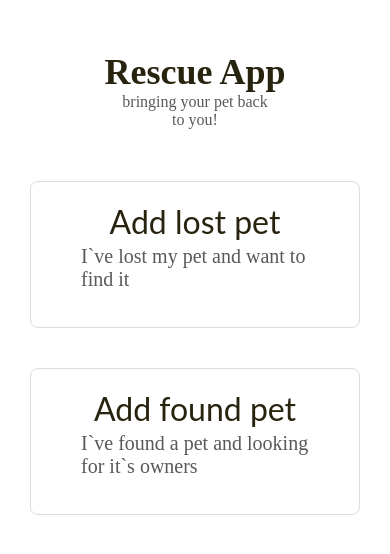
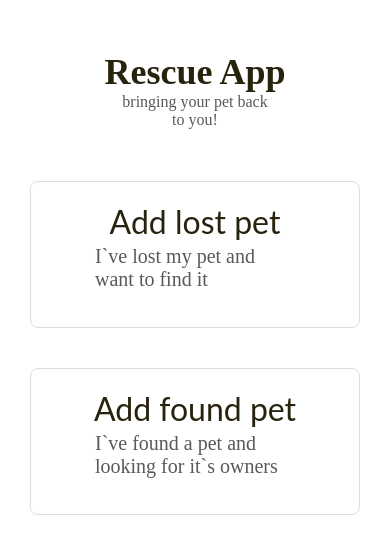
Before and after one commit to Valroshal/PetResqueFrontend, a React Native app: screen / in a window 390 px wide. Shown: the top 554 px of the page. Built offline with nearby package versions, Linux system fonts and the light colour scheme.

Commit message:
Touchable cards

```diff
--- a/src/containers/AddPetFirst/AddPetFirst.tsx
+++ b/src/containers/AddPetFirst/AddPetFirst.tsx
@@ -1,9 +1,16 @@
 import * as React from 'react';
-import {View} from "react-native";
+import {TouchableHighlight, TouchableOpacity, View} from "react-native";
 import TopLogo from "../components/TopLogo/TopLogo";
-import AddRemoveCard from "../components/AdddRemoveCard/AddRemoveCard";
+import AddRemoveCard from "./AdddRemoveCard/AddRemoveCard";
 
 const AddPetFirst = () => {
+    const lostPet = () => {
+        console.log("Clicked lost Pet");
+    }
+    const foundPet = () => {
+        console.log("Clicked FOUND Pet");
+    }
+
   return(
       <View style={{paddingHorizontal: 30, paddingTop: 46}}>
           <View style={{marginBottom: 52}}>
@@ -13,12 +20,16 @@ const AddPetFirst = () => {
                   <AddRemoveCard
                       upperText="Add lost pet"
                       lowerText="I`ve lost my pet and want to find it"
+                      onPress= {lostPet}
                   />
+
           </View>
+
           <View>
                   <AddRemoveCard
                       upperText="Add found pet"
                       lowerText="I`ve found a pet and looking for it`s owners"
+                      onPress={foundPet}
                   />
           </View>
       </View>
--- a/src/containers/components/AdddRemoveCard/AddRemoveCard.tsx
+++ b/src/containers/AddPetFirst/AdddRemoveCard/AddRemoveCard.tsx
@@ -1,6 +1,7 @@
 import * as React from 'react';
-import {StyleSheet, ViewStyle, TextStyle, Text, View} from 'react-native';
+import {StyleSheet, ViewStyle, TextStyle, Text, View, TouchableHighlight, TouchableOpacity} from 'react-native';
 import Plus from '../../../assets/svg/plus.svg';
+import {useState} from "react";
 
 const styles = StyleSheet.create({
     card: {
@@ -14,7 +15,18 @@ const styles = StyleSheet.create({
         paddingTop: 20,
         paddingBottom: 20,
     } as ViewStyle,
-
+    cardPressed: {
+        display: 'flex',
+        alignItems: 'center',
+        justifyContent: 'center',
+        borderRadius: 8,
+        borderWidth: 1,
+        paddingHorizontal: 50,
+        paddingTop: 20,
+        paddingBottom: 20,
+        borderColor: '#000',
+        backgroundColor : '#DDDDDD',
+    } as ViewStyle,
     upperText: {
         fontSize: 32,
         fontFamily: 'Lato',
@@ -27,6 +39,7 @@ const styles = StyleSheet.create({
         fontSize: 20,
         fontFamily: 'Lato-Regular',
         color: '#595959',
+        maxWidth: 200 ,
         fontWeight: 'normal',
         textAlign: 'left',
     } as TextStyle,
@@ -35,12 +48,20 @@ const styles = StyleSheet.create({
 interface Props{
     upperText: string
     lowerText: string
+    onPress: Function
 }
 
 
-const AddRemoveCard: React.FC<Props> = ({upperText,lowerText}) => {
+const AddRemoveCard: React.FC<Props> = ({upperText,lowerText, onPress}) => {
+    const [isPressed, setIsPressed] = useState<boolean>(false)
+
+    const _onPressed = () => {
+        setIsPressed(true)
+        onPress();
+    }
+
     return (
-        <View style={styles.card}>
+        <TouchableOpacity style={isPressed ? styles.cardPressed : styles.card} onPress={_onPressed}>
             <View style={{marginBottom: 4}}>
                 <Text style={styles.upperText}>{upperText}</Text>
             </View>
@@ -50,7 +71,7 @@ const AddRemoveCard: React.FC<Props> = ({upperText,lowerText}) => {
             <View>
                 {/*<Plus width={50} height={50} />*/}
             </View>
-        </View>
+        </TouchableOpacity>
     );
 };
 
```
Lines whose indentation alone changed are shown as unchanged.
